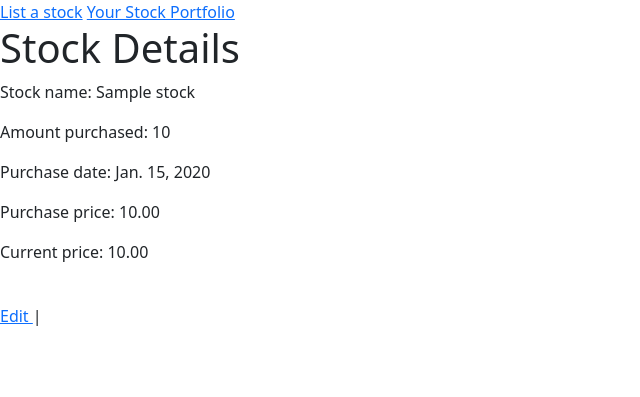
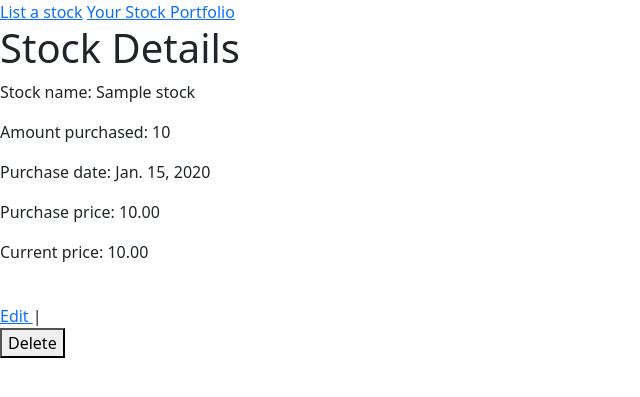
Before and after one commit to Taeiko/stonks-project, a Django app: page /stocks/1/details in a window 1280 px wide. Shown: the top 397 px of the page, without its empty margins (0-640 px from the left). Run offline with Django 5.2, Linux system fonts and the light colour scheme; tables that the repository leaves empty hold one stand-in row (values such as "Sample post").

Commit message:
full crud achieved

```diff
--- a/stonks_app/templates/stocks/stock-details.html
+++ b/stonks_app/templates/stocks/stock-details.html
@@ -8,4 +8,8 @@
 <p>Current price: {{stock.current_price}}</p>
 <br>
 <a href="{%url 'stock_update' stock.pk%}">Edit </a> |
+<form action="{%url 'stock_delete' stock.pk%}" method='post'>
+    {%csrf_token%}
+    <button>Delete</button>
+</form>
 {% endblock  %}
--- a/stonks_app/templates/stocks/stock-list.html
+++ b/stonks_app/templates/stocks/stock-list.html
@@ -5,7 +5,7 @@
     {%for stock in stocks%}
         <li>
 
-            <a href="{%url 'details' stock.id%}">{{stock.name}}</a>
+            <a href="{%url 'stock_details' stock.id%}">{{stock.name}}</a>
         </li>
     {%endfor%}
 {% endblock %}
--- a/stonks_app/urls.py
+++ b/stonks_app/urls.py
@@ -6,6 +6,7 @@ urlpatterns = [
     path('',views.welcome, name='welcome' ),
     path('stocks/create/', views.StockCreateView.as_view(), name='stock_create'),
     path('stocks/portfolio/', views.StockListView.as_view(), name ='stock_list'),
-    path('stocks/<int:pk>/details', views.StockDetailView.as_view(), name='details'),
-    path('stocks/<int:pk>/edit', views.StockUpdateView.as_view(), name="stock_update")
+    path('stocks/<int:pk>/details', views.StockDetailView.as_view(), name='stock_details'),
+    path('stocks/<int:pk>/edit', views.StockUpdateView.as_view(), name="stock_update"),
+    path('stocks/<int:pk>/delete',views.StockdeleteView.as_view(), name='stock_delete')
 ]
--- a/stonks_app/views.py
+++ b/stonks_app/views.py
@@ -34,4 +34,10 @@ class StockUpdateView(UpdateView):
     template_name = 'stocks/stock-form.html'
 
     def get_success_url(self):
-        return reverse("details", kwargs={"pk": self.object.pk})
+        return reverse("stock_details", kwargs={"pk": self.object.pk})
+
+
+class StockdeleteView(DeleteView):
+    model = Stock
+    template_name = 'stocks/stock_confirm_delete.html'
+    success_url = reverse_lazy("stock_list")
```
